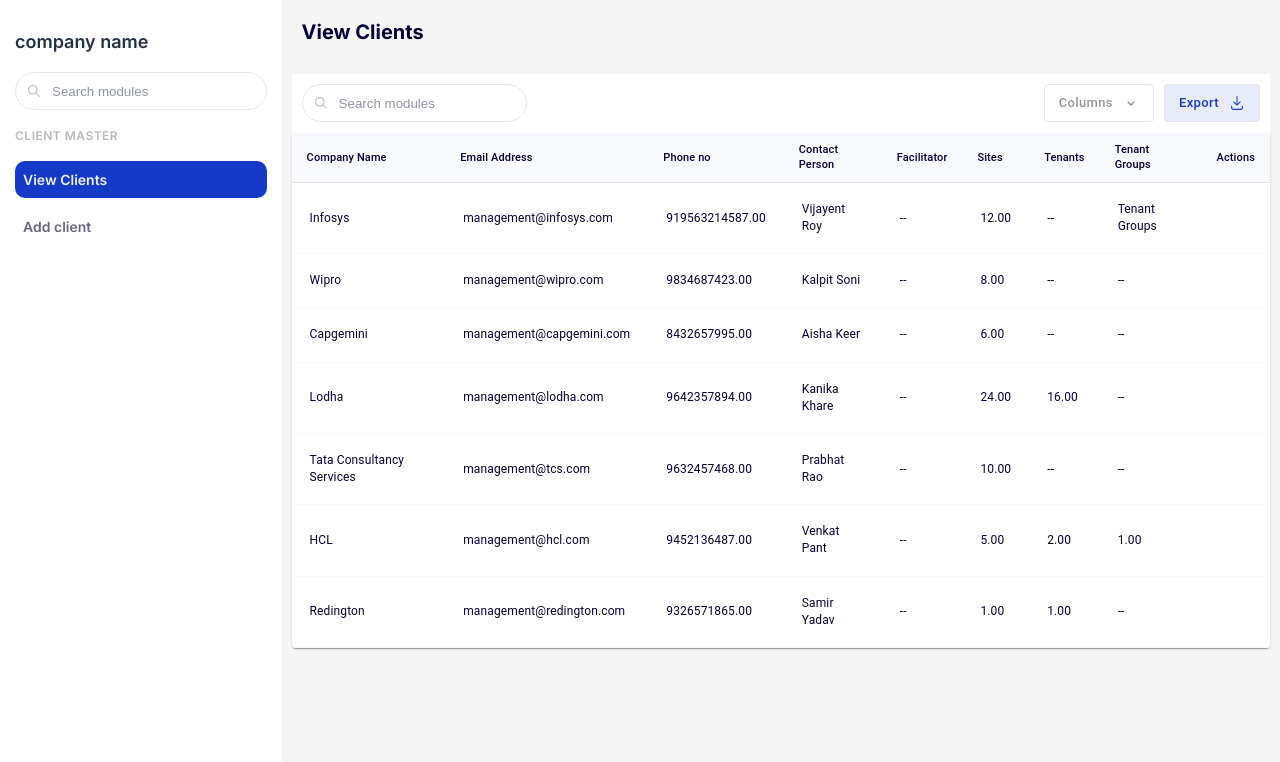
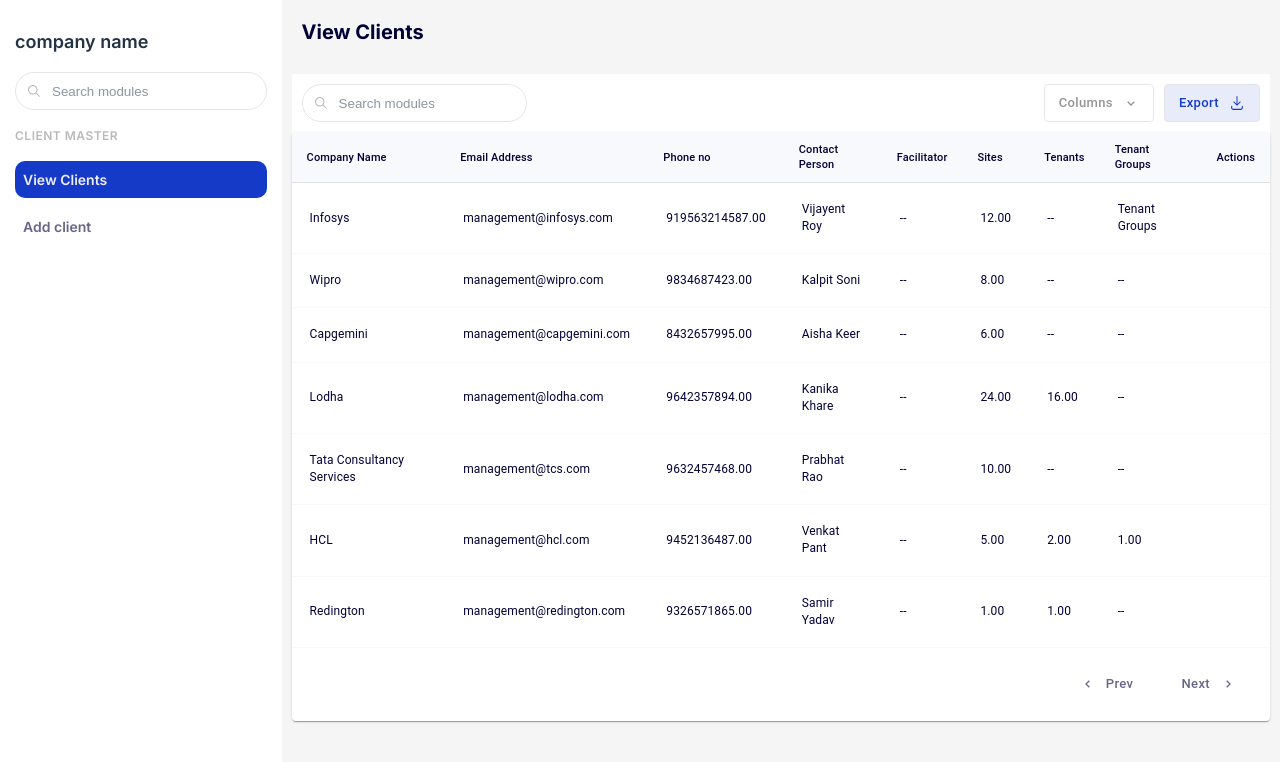
Before and after one commit to Bhavani-Bolloju/Client-master, a React (Vite) app: page /clientMaster/viewClients in a window 1280 px wide. Shown: the top 762 px of the page. Built offline with nearby package versions, Linux system fonts and the light colour scheme.

Commit message:
added prev and next btns

```diff
--- a/src/components/viewclient/ClientTable.jsx
+++ b/src/components/viewclient/ClientTable.jsx
@@ -5,23 +5,14 @@
 import TableCell from "@mui/material/TableCell";
 import TableContainer from "@mui/material/TableContainer";
 import TableHead from "@mui/material/TableHead";
-import TablePagination from "@mui/material/TablePagination";
 import TableRow from "@mui/material/TableRow";
 import { columns, rows } from "./ClientData";
+import { ButtonWrapper } from "../ui/Button";
+import styled from "styled-components";
+
+import { BiChevronRight, BiChevronLeft } from "react-icons/bi";
 
 function ClientTable() {
-  const [page, setPage] = useState(0);
-  const [rowsPerPage, setRowsPerPage] = useState(10);
-
-  const handleChangePage = (event, newPage) => {
-    setPage(newPage);
-  };
-
-  const handleChangeRowsPerPage = (event) => {
-    setRowsPerPage(+event.target.value);
-    setPage(0);
-  };
-
   return (
     <Paper sx={{ width: "100%", overflow: "hidden" }}>
       <TableContainer sx={{ maxHeight: 440 }}>
@@ -40,9 +31,7 @@
             </TableRow>
           </TableHead>
           <TableBody>
-            {rows
-              .slice(page * rowsPerPage, page * rowsPerPage + rowsPerPage)
-              .map((row, i) => {
+            {rows.map((row, i) => {
               return (
                 <TableRow
                   hover
@@ -66,17 +55,39 @@
           </TableBody>
         </Table>
       </TableContainer>
-      {/* <TablePagination
-        rowsPerPageOptions={[10, 25, 100]}
-        component="div"
-        count={rows.length}
-        rowsPerPage={rowsPerPage}
-        page={page}
-        onPageChange={handleChangePage}
-        onRowsPerPageChange={handleChangeRowsPerPage}
-      /> */}
+      <TableNavs>
+        <ButtonWrapper>
+          <BiChevronLeft />
+          <span>Prev</span>
+        </ButtonWrapper>
+        <ButtonWrapper>
+          <span>Next</span>
+          <BiChevronRight />
+        </ButtonWrapper>
+      </TableNavs>
     </Paper>
   );
 }
 
+const TableNavs = styled.div`
+  && {
+    padding: 2rem;
+    display: flex;
+    justify-content: flex-end;
+    gap: 2rem;
+    button {
+      background-color: #fff;
+      color: #686687;
+
+      &:hover {
+        background-color: #fff;
+      }
+
+      svg {
+        fill: #686687;
+      }
+    }
+  }
+`;
+
 export default ClientTable;
```
Lines whose indentation alone changed are shown as unchanged.
